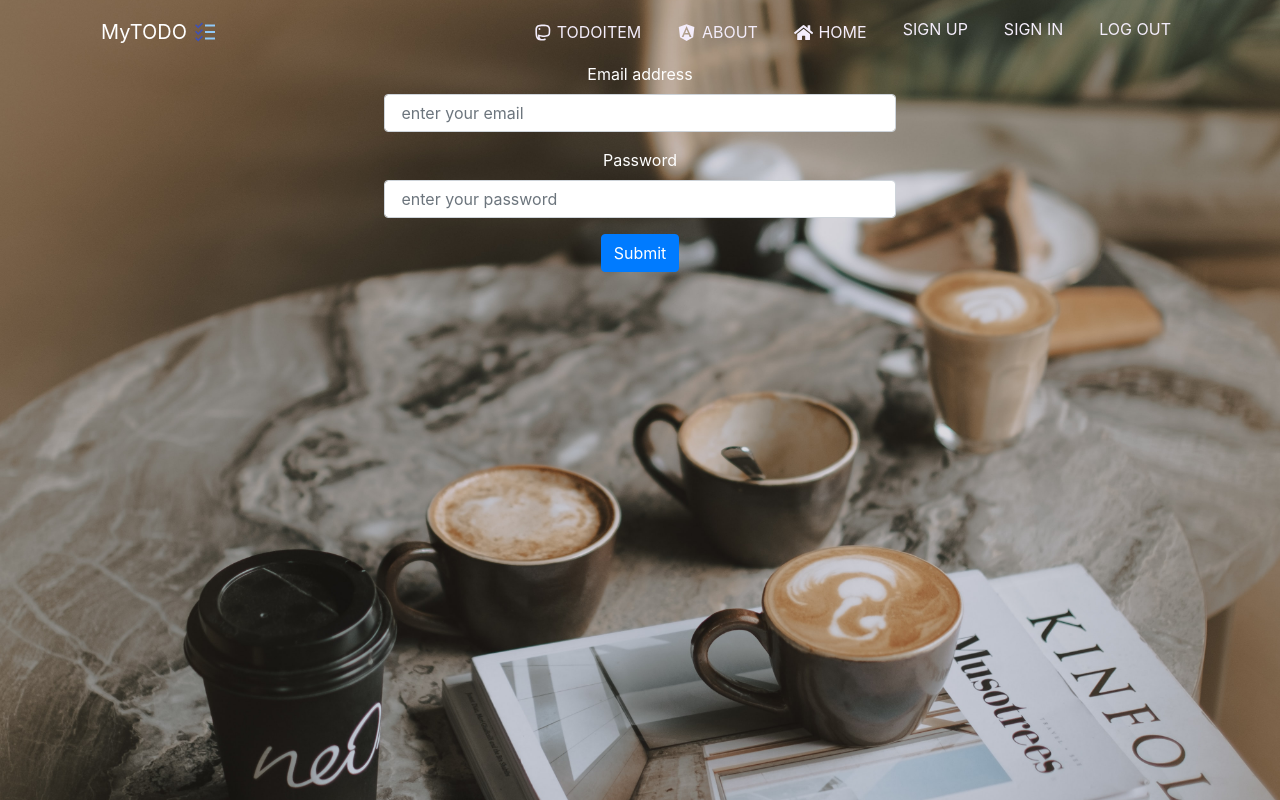
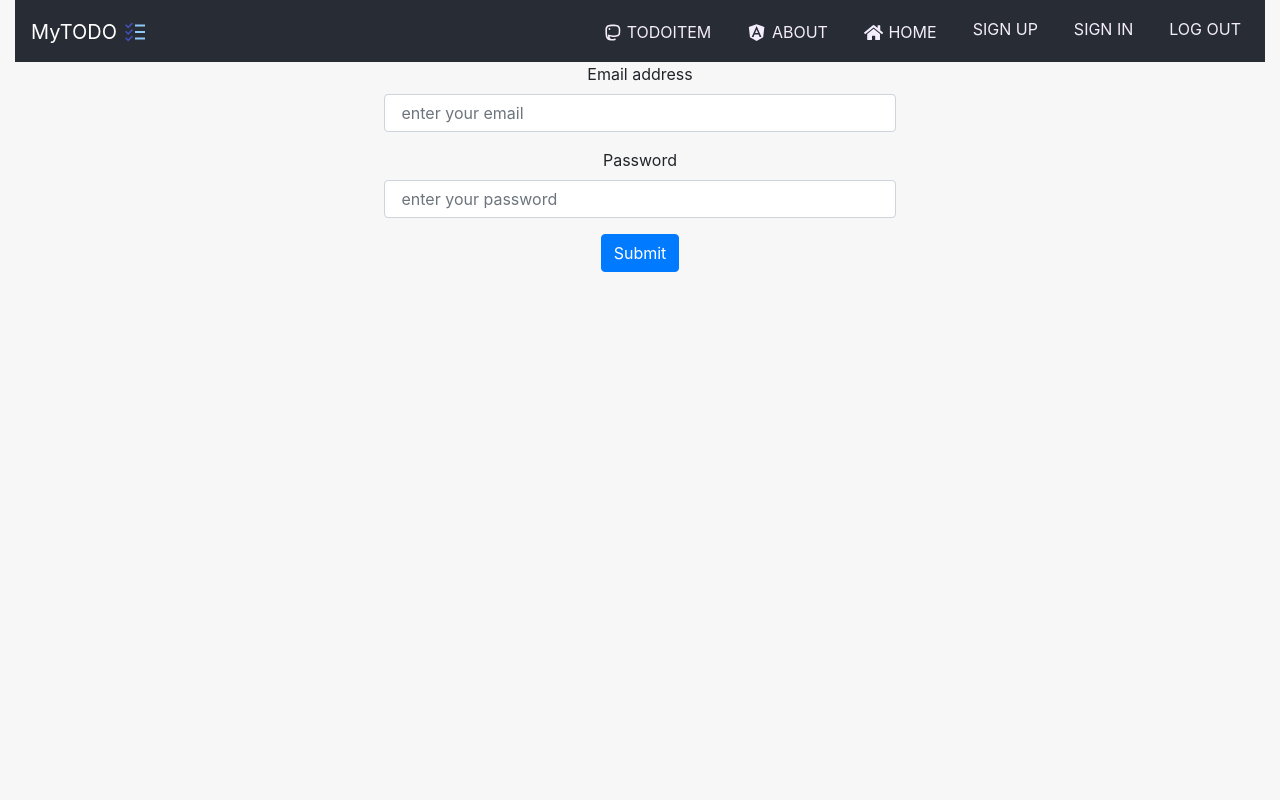
Before and after one commit to romantymets/todo-list-redux, a React (Create React App) app: page /signin in a window 1280 px wide. Built offline with nearby package versions, Linux system fonts and the light colour scheme.

Commit message:
refactor

```diff
--- a/package.json
+++ b/package.json
@@ -65,6 +65,7 @@
     "eslint-plugin-prettier": "^3.3.1",
     "eslint-plugin-react": "^7.22.0",
     "eslint-plugin-react-hooks": "^4.2.0",
+    "gh-pages": "^3.2.3",
     "prettier": "^2.2.1"
   }
 }
--- a/src/App.css
+++ b/src/App.css
@@ -1,5 +1,7 @@
 .App {
   text-align: center;
+  background: #f7f7f7;
+  min-height: 800px
 }
 
 .App-logo {
--- a/src/NavBar/NavBar.js
+++ b/src/NavBar/NavBar.js
@@ -31,7 +31,7 @@ function NavBar() {
   };
 
   return (
-    <div className="container">
+    <div className="container-fluid">
       <nav className="navbar navbar-expand-md " ref={wrapperRef}>
         <Link to="/" className="navbar-brand">
           {" "}
--- a/src/NavBar/Navbar.css
+++ b/src/NavBar/Navbar.css
@@ -3,6 +3,8 @@
     margin-left: 20px;
     text-decoration-color: #f8f9fa;
 }
+
+
 .nav-item span {
     color: rgb(244, 237, 251);
 }
@@ -23,7 +25,7 @@
 /*}*/
 
 .navbar {
-    background: none;
+    background: #282c34;
 }
 .textColor{
 
--- a/src/index.css
+++ b/src/index.css
@@ -5,14 +5,20 @@ body {
     sans-serif;
   -webkit-font-smoothing: antialiased;
   -moz-osx-font-smoothing: grayscale;
-  background: url(images/im.jpg) no-repeat center center fixed;
-  -webkit-background-size: cover;
-  -moz-background-size: cover;
-  -o-background-size: cover;
-  background-size: cover;
+  /*background: url(images/im.jpg) no-repeat center center fixed;*/
+  /*-webkit-background-size: cover;*/
+  /*-moz-background-size: cover;*/
+  /*-o-background-size: cover;*/
+  /*background-size: cover;*/
 }
 
 code {
   font-family: source-code-pro, Menlo, Monaco, Consolas, 'Courier New',
     monospace;
 }
+body{
+  background: grey;
+}
+#root{
+min-height: 100%;
+}
--- a/src/pages/SignIn/SignIn.css
+++ b/src/pages/SignIn/SignIn.css
@@ -1,7 +1,6 @@
 .LogInContainer {
     display: flex;
     justify-content: center;
-    color: white;
 }
 .FormContainer {
 width: 40%;
--- a/src/pages/SignUp/SignUp.css
+++ b/src/pages/SignUp/SignUp.css
@@ -1,13 +1,12 @@
 .LogUpContainer {
     display: flex;
     justify-content: center;
-    color: white;
+
 }
 .FormContainer {
 width: 40%;
 }
 .register {
-    color: #fefff9;
     display: flex;
     justify-content: center;
 }
```
Also changed, not shown: 1 other file (tests, documents, lock files or other folders).
